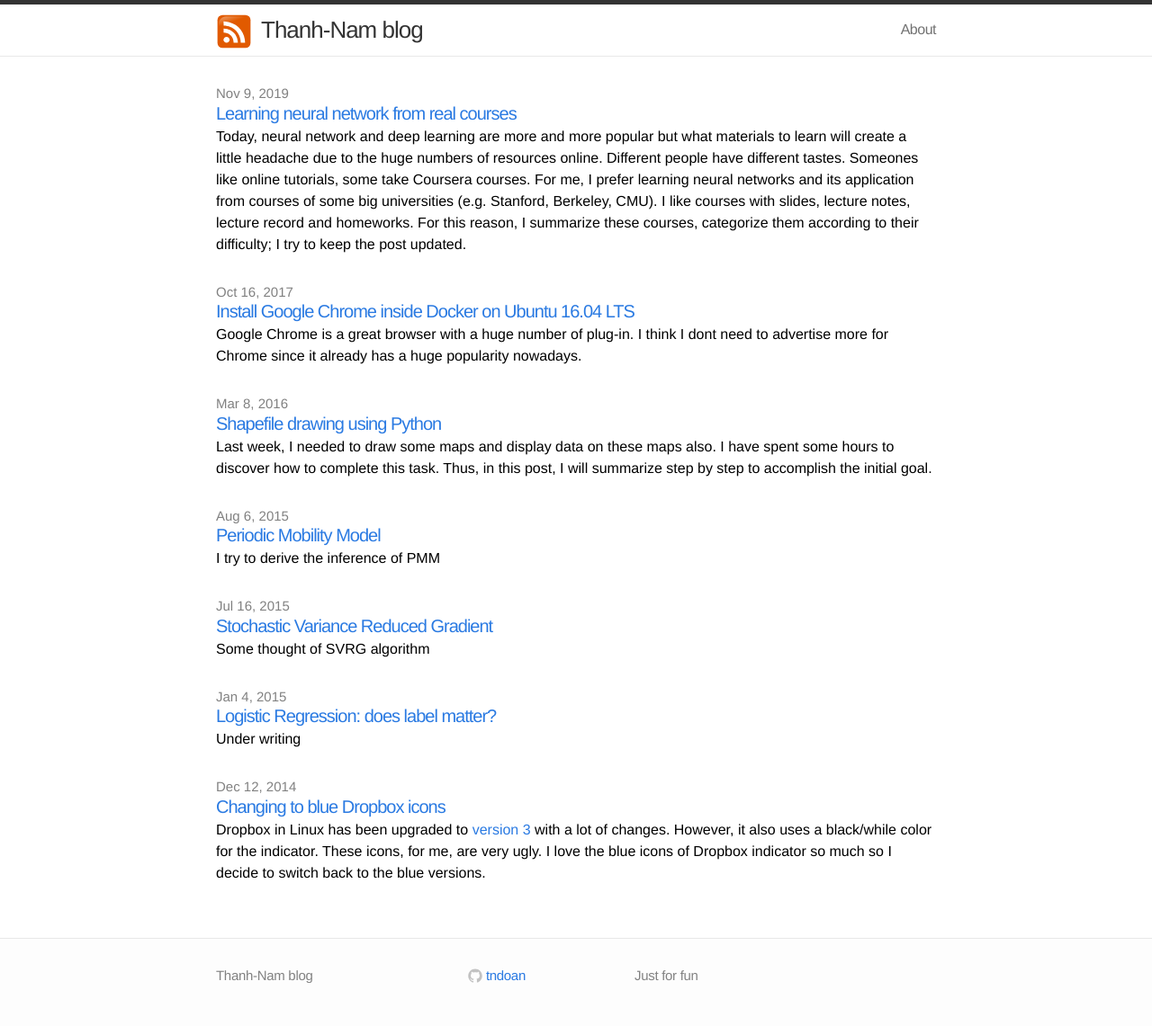
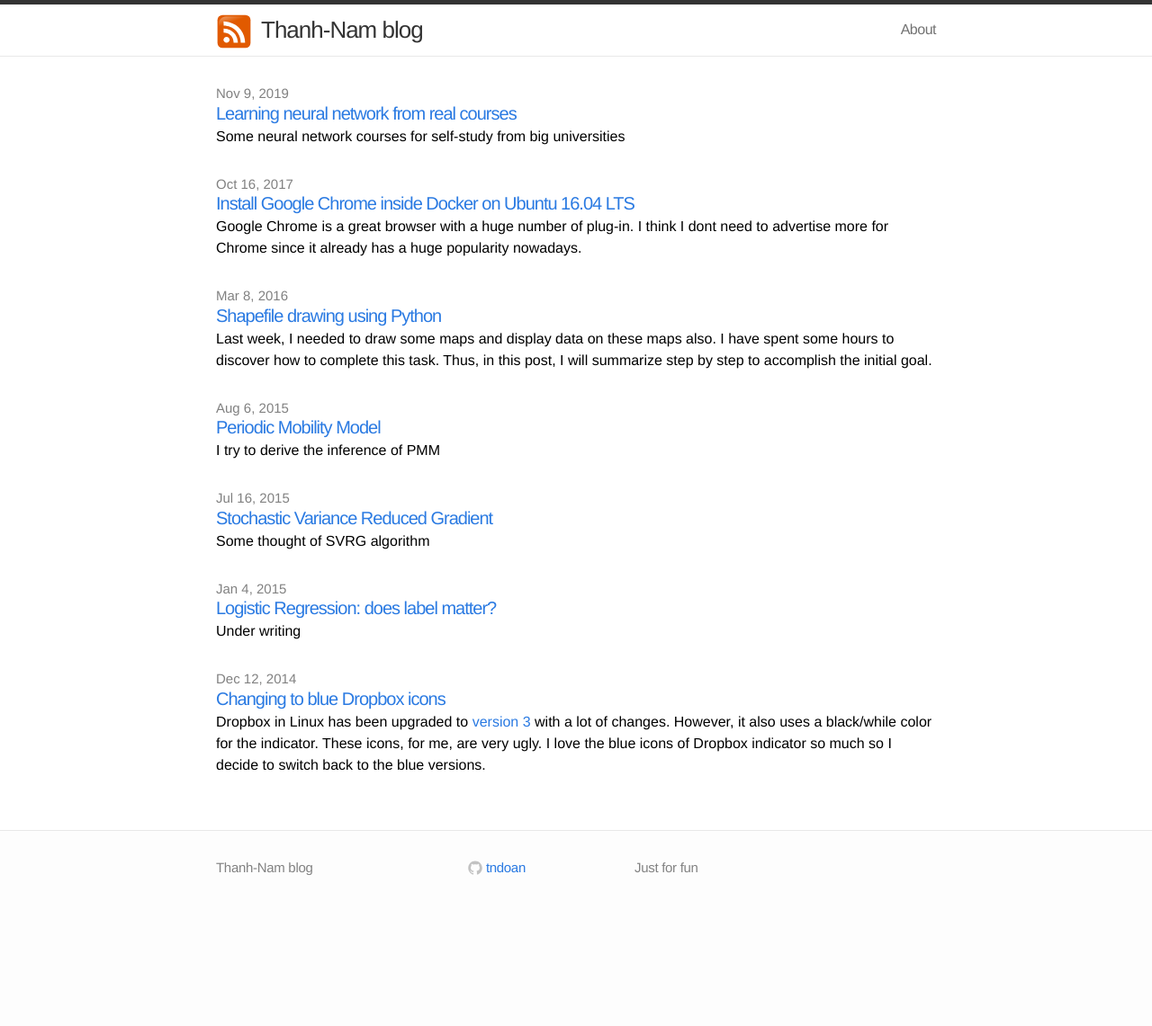
Before and after one commit to tndoan/tndoan.github.io, a Jekyll site: the page built from index.html, in a window 1280 px wide. Shown: the whole page at 90% size. Built offline with Jekyll 4.4.1, drawn with Linux system fonts in a browser that asks for light colours; after the commit the page ends 1021 px from its top, so only the background shows below that.

Commit message:
update excerpt

```diff
--- a/_posts/2019-11-09-deep-learning-resource.markdown
+++ b/_posts/2019-11-09-deep-learning-resource.markdown
@@ -2,6 +2,7 @@
 layout: post
 comments: true
 title: "Learning neural network from real courses"
+excerpt: "Some neural network courses for self-study from big universities"
 date: 2019-11-09
 ---
 
```
